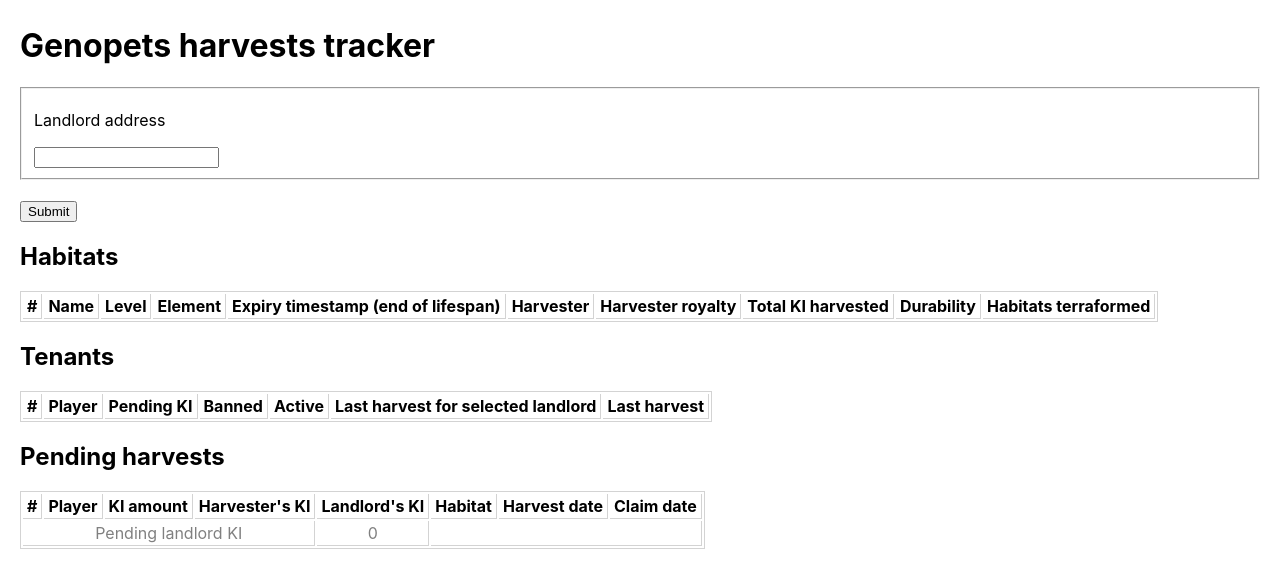
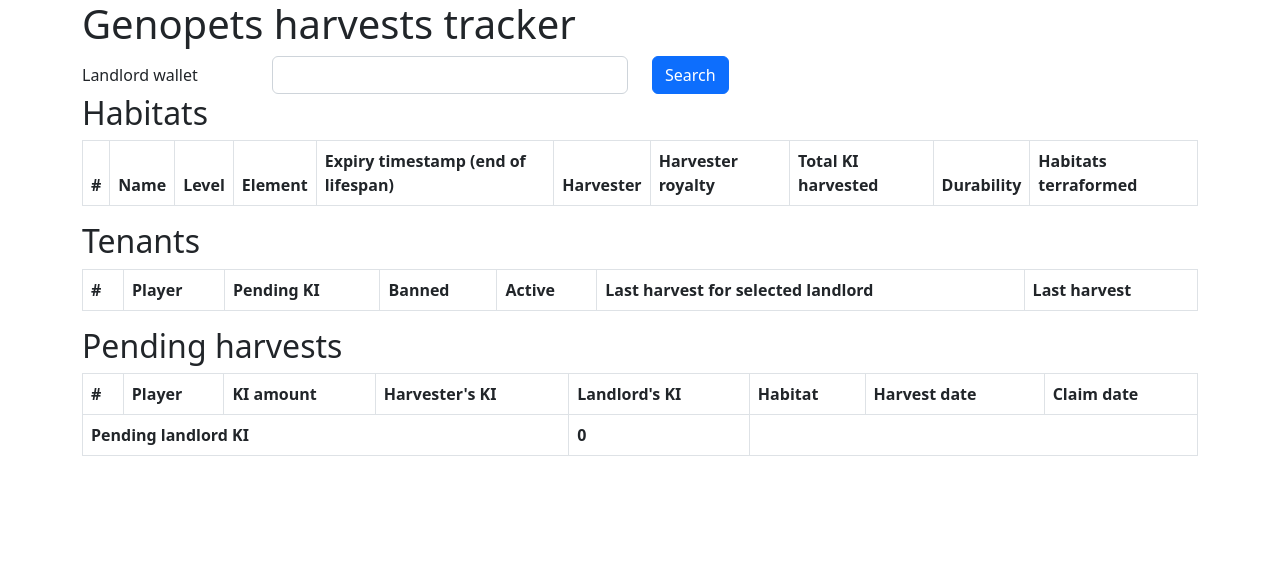
Before and after one commit to auterium/genopets-harvester-tracker, a React (Create React App) app: page / in a window 1280 px wide. Shown: the top 588 px of the page. Built offline with nearby package versions, Linux system fonts and the light colour scheme; what @metaplex-foundation/js, @project-serum/anchor, @solana/web3.js would draw is missing.

Commit message:
Add bootstrap for a better UI

```diff
--- a/package.json
+++ b/package.json
@@ -9,8 +9,10 @@
     "@testing-library/jest-dom": "^5.16.5",
     "@testing-library/react": "^13.3.0",
     "@testing-library/user-event": "^13.5.0",
+    "bootstrap": "^5.2.0",
     "borsh": "^0.7.0",
     "react": "^18.2.0",
+    "react-bootstrap": "^2.5.0",
     "react-dom": "^18.2.0",
     "react-scripts": "5.0.1",
     "web-vitals": "^2.1.4"
--- a/public/index.html
+++ b/public/index.html
@@ -7,7 +7,7 @@
     <meta name="theme-color" content="#000000" />
     <meta
       name="description"
-      content="Web site created using create-react-app"
+      content="Genopets harvests tracker"
     />
     <link rel="apple-touch-icon" href="%PUBLIC_URL%/logo192.png" />
     <!--
@@ -24,7 +24,7 @@
       work correctly both with client-side routing and a non-root public URL.
       Learn how to configure a non-root public URL by running `npm run build`.
     -->
-    <title>React App</title>
+    <title>Genopets harvests tracker</title>
   </head>
   <body>
     <noscript>You need to enable JavaScript to run this app.</noscript>
--- a/src/App.js
+++ b/src/App.js
@@ -2,8 +2,9 @@
 import { Connection, PublicKey } from '@solana/web3.js';
 import { Metaplex } from "@metaplex-foundation/js";
 import { Program, AnchorProvider } from '@project-serum/anchor';
+import { Container, Row, Col, Form, Button, Table } from 'react-bootstrap';
 import idl from './genopets_idl';
-import './App.css';
+import 'bootstrap/dist/css/bootstrap.min.css';
 
 const connection = new Connection('https://solana-api.projectserum.com');
 const metaplex = Metaplex.make(connection);
@@ -55,6 +56,7 @@
       const habitatDatas = await habitatManager.account.habitatData.fetchMultiple(habitatKeys);
 
       for (const habitatData of habitatDatas) {
+        habitatData.sequence = habitatData.sequence.toNumber()
         habitats[habitatData.habitatMint.toBase58()].habitatData = habitatData;
       }
 
@@ -148,21 +150,24 @@
   const humanDate = date => date.toISOString().substring(0, 16).replace('T', ' ') + ' UTC';
 
   return (
-    <div className="wrapper">
-      <form onSubmit={handleSumbit}>
+    <Container>
       <h1>Genopets harvests tracker</h1>
-        <fieldset>
-          <label>
-            <p>Landlord address</p>
-            <input name='landlord' onChange={handleChange} />
-          </label>
-        </fieldset>
-        <button type="submit">Submit</button>
-      </form>
+      <Form onSubmit={handleSumbit}>
+        <Form.Group className='row'>
+          <Form.Label className='col-sm-2 col-form-label'>Landlord wallet</Form.Label>
+          <Col className='col-sm-4'>
+            <Form.Control type='text' name='landlord' onChange={handleChange}></Form.Control>
+          </Col>
+          <Col className='col-sm-6'>
+            <Button variant='primary' type='submit'>Search</Button>
+          </Col>
+        </Form.Group>
+      </Form>
       {searching && <div>Fetching harvests</div>}
-      <div>
+      <Row>
+        <Col>
           <h2>Habitats</h2>
-        <table>
+          <Table striped bordered hover>
             <thead>
               <tr>
                 <th>#</th>
@@ -178,7 +183,7 @@
               </tr>
             </thead>
             <tbody>
-            {Object.entries(habitats).sort(([, a], [, b]) => a.name > b.name ? 1 : a.name < b.name ? -1 : 0).map(([id, { name, habitatData }], i) => (
+              {Object.entries(habitats).sort(([, a], [, b]) => a.habitatData.sequence > b.habitatData.sequence ? 1 : a.habitatData.sequence < b.habitatData.sequence ? -1 : 0).map(([id, { name, habitatData }], i) => (
                 <tr key={ id }>
                   <td>{ i + 1 }</td>
                   <td>{ name }</td>
@@ -193,11 +198,13 @@
                 </tr>
               ))}
             </tbody>
-        </table>
-      </div>
-      <div>
+          </Table>
+        </Col>
+      </Row>
+      <Row>
+        <Col>
           <h2>Tenants</h2>
-        <table>
+          <Table striped bordered hover>
             <thead>
               <tr>
                 <th>#</th>
@@ -222,11 +229,13 @@
                 </tr>
               ))}
             </tbody>
-        </table>
-      </div>
-      <div>
+          </Table>
+        </Col>
+      </Row>
+      <Row>
+        <Col>
           <h2>Pending harvests</h2>
-        <table>
+          <Table striped bordered hover>
             <thead>
               <tr>
                 <th>#</th>
@@ -260,9 +269,10 @@
                 <th colSpan={3}>&nbsp;</th>
               </tr>
             </tfoot>
-        </table>
-      </div>
-    </div>
+          </Table>
+        </Col>
+      </Row>
+    </Container>
   );
 }
 
```
Also changed, not shown: 1 other file (tests, documents, lock files or other folders). Lines whose indentation alone changed are shown as unchanged.
